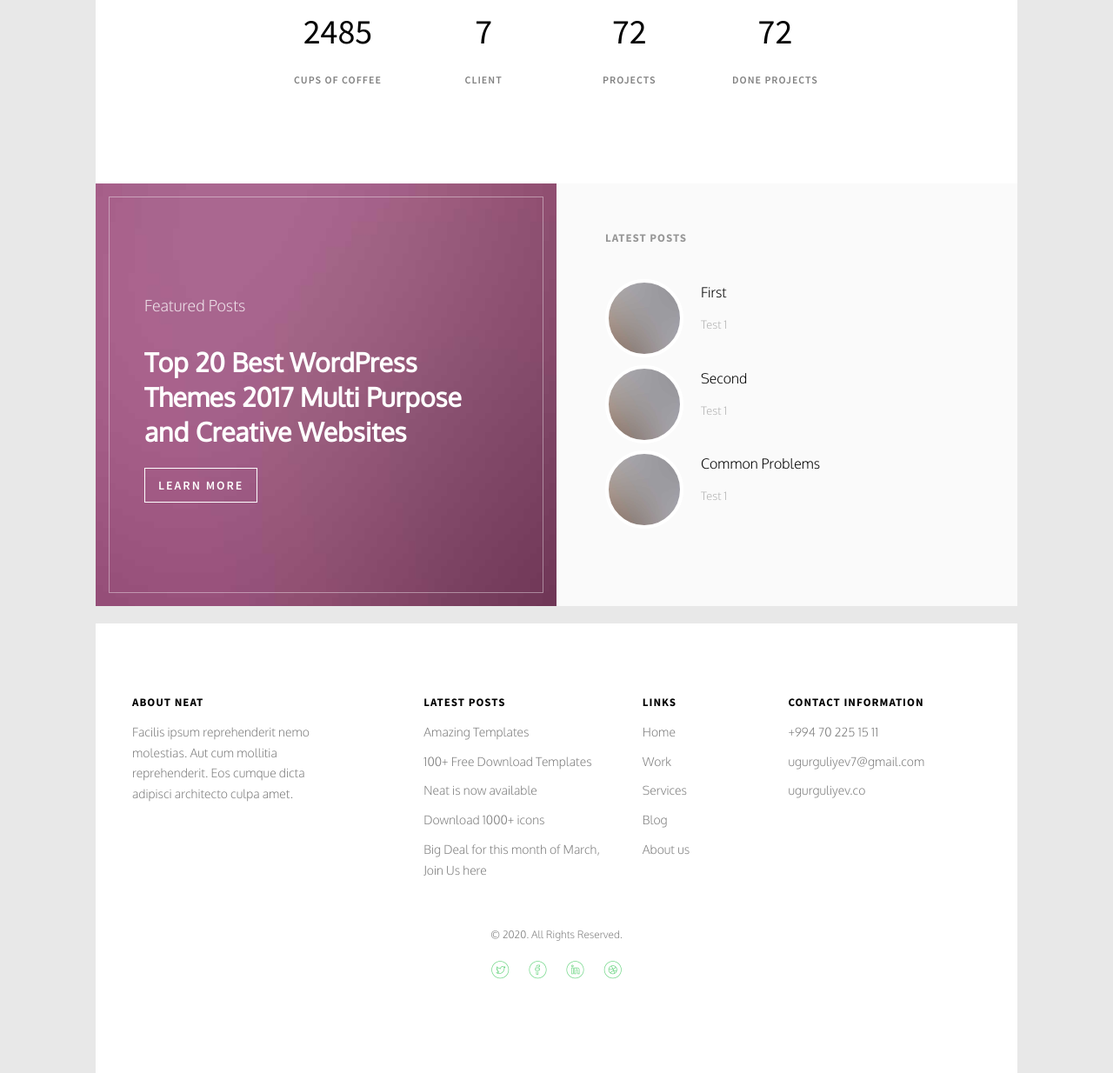
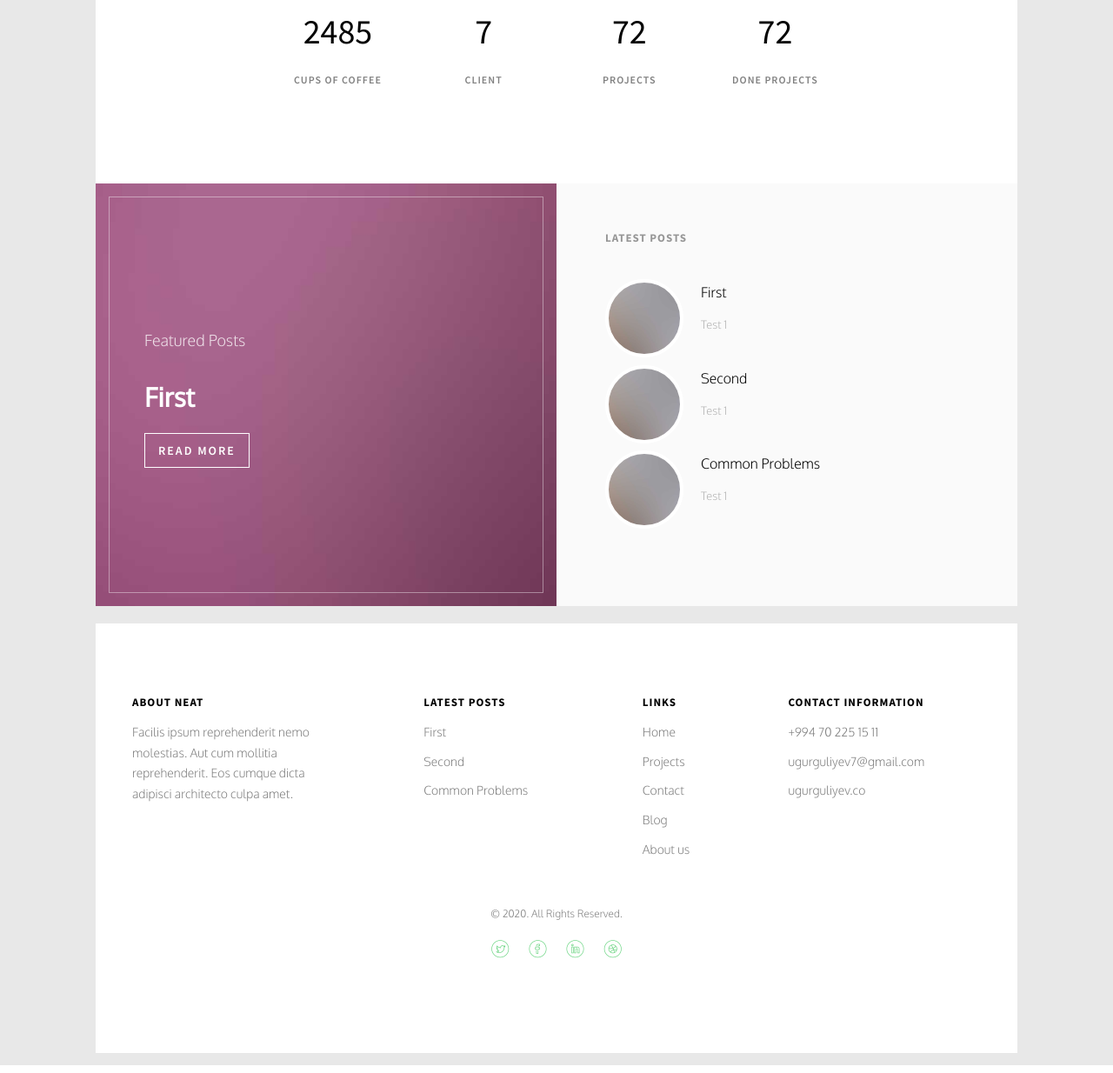
Before and after one commit to ughurguliyev/portfolio-website, a Django app: page / in a window 1280 px wide. Shown: the part 1840-3074 px from the top of the page at 87% size. Run offline with Django 3.2, Linux system fonts and the light colour scheme; data comes from the database, SQL or seed files in the repository; both versions use the stored data as it was after the commit; some libraries are stand-ins or nearby versions; some web fonts are replaced.

Commit message:
files added

```diff
--- a/portfolio/blog/models/article.py
+++ b/portfolio/blog/models/article.py
@@ -1,13 +1,16 @@
 from django.db import models
+from autoslug import AutoSlugField
 
 from .category import Category
 
 
 class Article(models.Model):
-    title = models.CharField(max_length=60, verbose_name="Title")
+    title = models.CharField(max_length=60, verbose_name="Title", unique=True)
     description = models.TextField(verbose_name="Description")
     pub_date = models.DateTimeField()
     featured_image = models.ImageField(verbose_name="Post image", null=True)
+    slug = AutoSlugField(populate_from='title', null=True)
+    featured_post = models.BooleanField(verbose_name="Highlited post", default=False)
 
     like_count = models.IntegerField(default=0 ,verbose_name="Like count")
     view_count = models.IntegerField(default=0, verbose_name="View count")
@@ -19,5 +22,6 @@ class Article(models.Model):
         verbose_name = "Article"
         verbose_name_plural = "Articles"
 
+
     def __str__(self):
         return self.title
--- a/portfolio/blog/urls.py
+++ b/portfolio/blog/urls.py
@@ -3,5 +3,5 @@ from django.urls import path
 from . import views
 
 urlpatterns = [
-    path('', views.ArticlesPage.as_view(), name="articles-page")
+    path('', views.ArticlesPage.as_view(), name="articles-page"),
 ]
--- a/portfolio/core/views.py
+++ b/portfolio/core/views.py
@@ -16,18 +16,32 @@ class HomePage(TemplateView):
         context = super().get_context_data(*args, **kwargs)
         context = {
             'articles' : Article.objects.all()[:3],
+            'highlighted_article': Article.objects.order_by('view_count').last(),
             'projects' : Project.objects.all()
         }
 
         return context
 
 
+
 class AboutUsPage(TemplateView):
     template_name = 'about.html'
+
+    def get_context_data(self, *args, **kwargs):
+        context = super().get_context_data(*args, **kwargs)
+        context['articles'] = Article.objects.all()[:5]
+
+        return context
 
 
 
 class ContactPage(CreateView):
     form_class = ContactForm
     template_name = 'contact.html'
-    success_url = '/projects/'
+    success_url = '/'
+
+    def get_context_data(self, *args, **kwargs):
+        context = super().get_context_data(*args, **kwargs)
+        context['articles'] = Article.objects.all()[:5]
+
+        return context
--- a/portfolio/portfolio/urls.py
+++ b/portfolio/portfolio/urls.py
@@ -8,7 +8,7 @@ from django.conf.urls.static import static
 urlpatterns = [
     path('projects/', include('projects.urls')),
     path('', include('core.urls')),
-    path('posts/', include('blog.urls')),
+    path('blog/', include('blog.urls')),
     path('admin/', admin.site.urls),
 ]
 
--- a/portfolio/templates/base.html
+++ b/portfolio/templates/base.html
@@ -62,6 +62,9 @@
                             <ul>
                                 {% block pages %}
                                 {% endblock %}
+                            <li class="has-dropdown">
+                                <a href="{% url 'articles-page' %}">Blog</a>
+                            </li>
                             </ul>
                         </div>
                     </div>
@@ -84,22 +87,20 @@
                     <div class="col-md-3 col-md-push-1">
                         <h4>Latest Posts</h4>
                         <ul class="fh5co-footer-links">
-                            <li><a href="#">Amazing Templates</a></li>
-                            <li><a href="#">100+ Free Download Templates</a></li>
-                            <li><a href="#">Neat is now available</a></li>
-                            <li><a href="#">Download 1000+ icons</a></li>
-                            <li><a href="#">Big Deal for this month of March, Join Us here</a></li>
+                            {% for article in articles %}
+                                <li><a href="#">{{ article.title }}</a></li>
+                            {% endfor %}
                         </ul>
                     </div>
 
                     <div class="col-md-3 col-md-push-1">
                         <h4>Links</h4>
                         <ul class="fh5co-footer-links">
-                            <li><a href="#">Home</a></li>
-                            <li><a href="#">Work</a></li>
-                            <li><a href="#">Services</a></li>
+                            <li><a href="{% url 'home-page' %}">Home</a></li>
+                            <li><a href="{% url 'projects-page' %}">Projects</a></li>
+                            <li><a href="{% url 'contact-page' %}">Contact</a></li>
                             <li><a href="{% url 'articles-page' %}">Blog</a></li>
-                            <li><a href="#">About us</a></li>
+                            <li><a href="{% url 'about-page' %}">About us</a></li>
                         </ul>
                     </div>
 
--- a/portfolio/templates/index.html
+++ b/portfolio/templates/index.html
@@ -4,15 +4,6 @@
 {% block pages %}
 	<li class="active"><a href="{% url 'home-page' %}" style="margin-left: 31rem">Home</a></li>
 	<li><a href="{% url 'projects-page' %}">Projects</a></li>
-	<li class="has-dropdown">
-		<a href="{% url 'articles-page' %}">Blog</a>
-		<ul class="dropdown">
-			<li><a href="#">Web Design</a></li>
-			<li><a href="#">eCommerce</a></li>
-			<li><a href="#">Branding</a></li>
-			<li><a href="#">API</a></li>
-		</ul>
-	</li>
 	<li><a href="{% url 'about-page' %}">About</a></li>
 	<li><a href="{% url 'contact-page' %}">Contact</a></li>
 {% endblock %}
@@ -22,21 +13,21 @@
 		<aside id="fh5co-hero">
 			<div class="flexslider">
 				<ul class="slides">
-			   	<li style="background-image: url(images/img_bg_1.jpg);">
+			   	<li style="background-image: url('{% static 'images/img_bg_1.jpg' %}');">
 			   		<div class="overlay-gradient"></div>
 			   		<div class="container-fluid">
 			   			<div class="row">
 				   			<div class="col-md-6 col-md-offset-3 col-md-pull-3 slider-text">
 				   				<div class="slider-text-inner">
 				   					<h1>Not Every Project Needs To Be Perfect</h1>
-										<h2>Free html5 templates Made by <a href="http://freehtml5.co/" target="_blank">freehtml5.co</a></h2>
+										<h2></h2>
 										<p><a class="btn btn-primary btn-demo" href="#"></i> View Demo</a> <a class="btn btn-primary btn-learn">Learn More</a></p>
 				   				</div>
 				   			</div>
 				   		</div>
 			   		</div>
 			   	</li>
-			   	<li style="background-image: url(images/img_bg_4.jpg);">
+			   	<li style="background-image: url('{% static 'images/img_bg_4.jpg' %}');">
 			   		<div class="overlay-gradient"></div>
 			   		<div class="container-fluid">
 			   			<div class="row">
@@ -44,7 +35,7 @@
 				   				<div class="slider-text-inner">
 				   					<h1>I Love to Tell My Story</h1>
 										<h2>Free html5 templates Made by <a href="http://freehtml5.co/" target="_blank">freehtml5.co</a></h2>
-										<p><a class="btn btn-primary btn-demo" href="#"></i> View Demo</a> <a class="btn btn-primary btn-learn">Learn More</a></p>
+										<p><a class="btn btn-primary btn-demo" href="{% url 'about-page' %}"></i> About Me</a> <a class="btn btn-primary btn-learn" href="{% url 'contact-page' %}">Contact with me</a></p>
 				   				</div>
 				   			</div>
 				   		</div>
@@ -143,12 +134,12 @@
 		</div>
 
 		<div id="fh5co-blog" class="blog-flex">
-			<div class="featured-blog" style="background-image: url(images/blog-1.jpg);">
+			<div class="featured-blog" style="background-image: url('{% static 'images/blog-1.jpg' %}');">
 				<div class="desc-t">
 					<div class="desc-tc">
 						<span class="featured-head">Featured Posts</span>
-						<h3><a href="#">Top 20 Best WordPress Themes 2017 Multi Purpose and Creative Websites</a></h3>
-						<span><a href="#" class="read-button">Learn More</a></span>
+						<h3><a href="#">{{ highlighted_article.title }}</a></h3>
+						<span><a href="#" class="read-button">Read more</a></span>
 					</div>
 				</div>
 			</div>
--- a/requirements.txt
+++ b/requirements.txt
@@ -1,5 +1,8 @@
 asgiref==3.3.0
 Django==3.1.3
+django-autoslug==1.9.8
 Pillow==8.0.1
+python-slugify==4.0.1
 pytz==2020.4
 sqlparse==0.4.1
+text-unidecode==1.3
```
Also changed, not shown: portfolio/projects/views.py (+7 -1 lines), portfolio/templates/about.html (+4 -13 lines), portfolio/templates/blog.html (+0 -9 lines), portfolio/templates/contact.html (+0 -9 lines), portfolio/templates/project.html (+0 -9 lines), portfolio/blog/migrations/0004_auto_20201110_1346.py (added), portfolio/blog/migrations/0005_auto_20201111_1423.py (added), portfolio/blog/migrations/0006_auto_20201111_1504.py (added), portfolio/blog/views.py (line endings or trailing spaces), portfolio/db.sqlite3, portfolio/media/arrow_nl2aO97.png (added).
